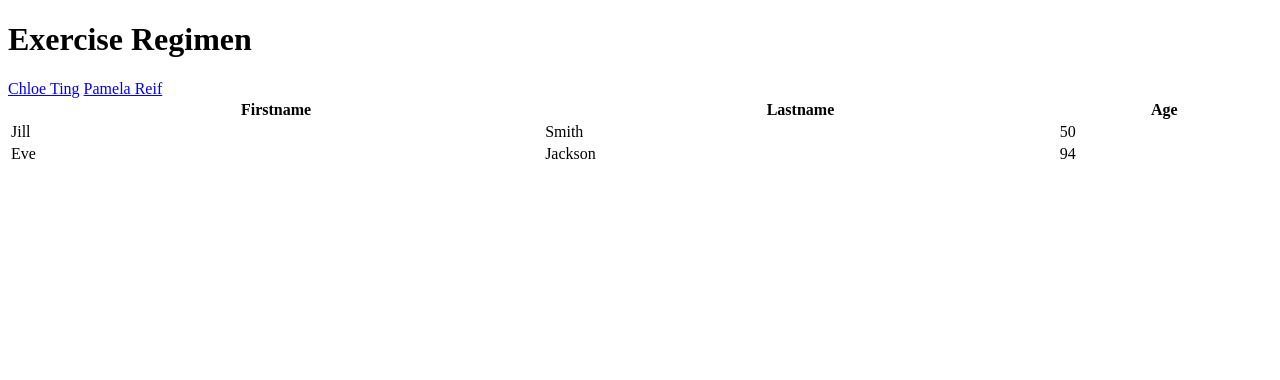
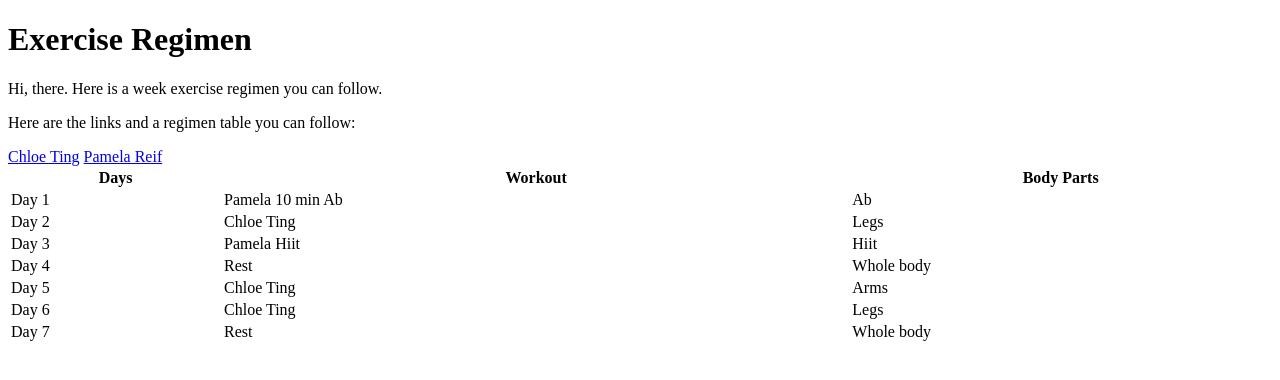
Before and after one commit to dl3085/ENGI-1006-FINAL, a Flask app: page /exercise in a window 1280 px wide. Shown: the top 380 px of the page. Run offline with Flask 2, Linux system fonts and the light colour scheme.

Commit message:
commit 3

```diff
--- a/templates/exercise.html
+++ b/templates/exercise.html
@@ -6,23 +6,50 @@
     <head>
     <body>
     <h1>Exercise Regimen</h1>
+    <p>Hi, there. Here is a week exercise regimen you can follow.</p>
+     <p>Here are the links and a regimen table you can follow: </p>
     <a href="https://www.chloeting.com/program/2020/hourglass-program.html">Chloe Ting</a>
     <a href="https://www.youtube.com/watch?v=AnYl6Nk9GOA&list=PLjwy4B-Z2vBhxFneAZ-ZHaPlN5b8uJDPU&index=18&t=0s">Pamela Reif</a>
     <table style="width:100%">
       <tr>
-        <th>Firstname</th>
-        <th>Lastname</th>
-        <th>Age</th>
+        <th>Days</th>
+        <th>Workout</th>
+        <th>Body Parts</th>
       </tr>
       <tr>
-        <td>Jill</td>
-        <td>Smith</td>
-        <td>50</td>
+        <td>Day 1</td>
+        <td>Pamela 10 min Ab</td>
+        <td>Ab</td>
       </tr>
       <tr>
-        <td>Eve</td>
-        <td>Jackson</td>
-        <td>94</td>
+        <td>Day 2</td>
+        <td>Chloe Ting</td>
+        <td>Legs</td>
+      </tr>
+      <tr>
+        <td>Day 3</td>
+        <td>Pamela Hiit</td>
+        <td>Hiit</td>
+      </tr>
+      <tr>
+        <td>Day 4</td>
+        <td>Rest</td>
+        <td>Whole body</td>
+      </tr>
+      <tr>
+        <td>Day 5</td>
+        <td>Chloe Ting</td>
+        <td>Arms</td>
+      </tr>
+      <tr>
+        <td>Day 6</td>
+        <td>Chloe Ting</td>
+        <td>Legs</td>
+      </tr>
+      <tr>
+        <td>Day 7</td>
+        <td>Rest</td>
+        <td>Whole body</td>
       </tr>
     </table>
     </body>
```
Also changed, not shown: templates/youtuber.html (+9 -1 lines).
